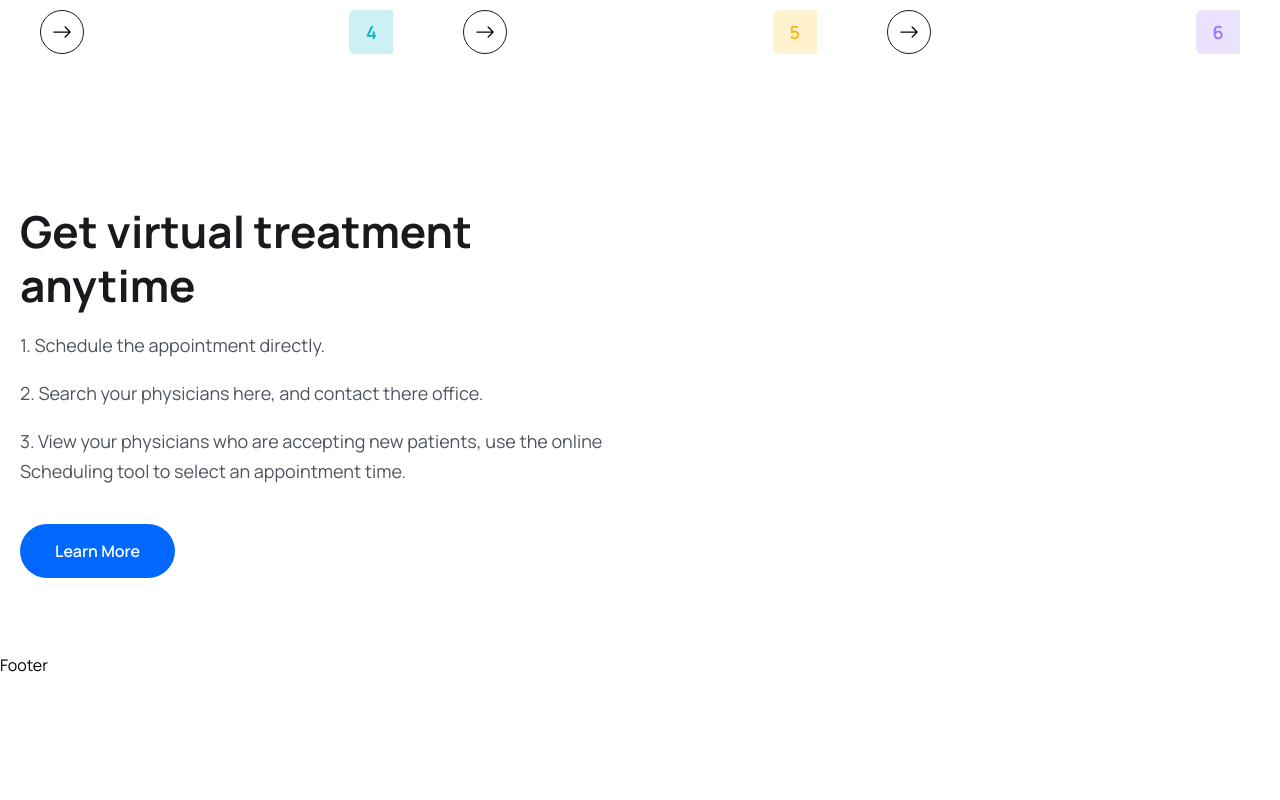
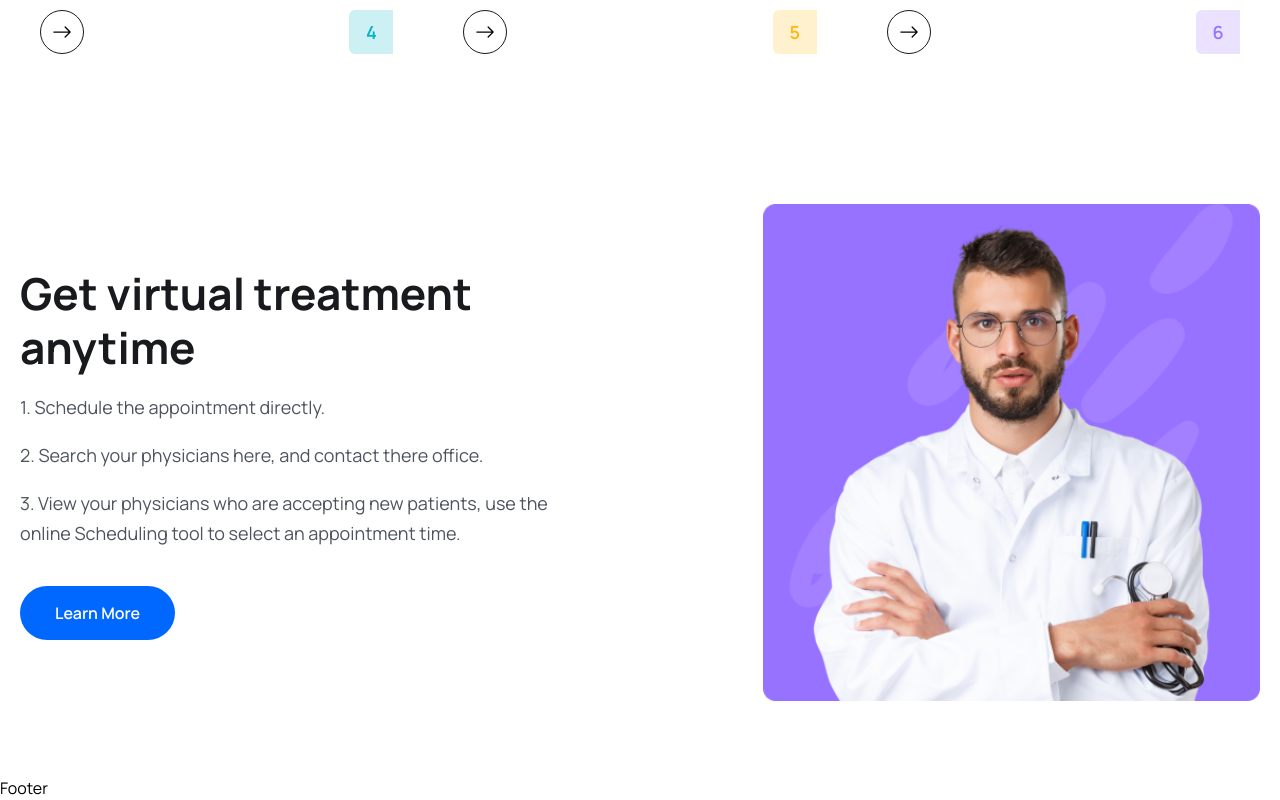
Before and after one commit to programmernizam/medicare, a React (Vite) app: page / in a window 1280 px wide. Shown: the part 2950-3750 px from the top of the page. Before the commit the page ends 3627 px from the top, so only its background shows below. Built offline with nearby package versions, Linux system fonts and the light colour scheme.

Commit message:
Feature section img added

```diff
--- a/src/pages/Home/FeatureSection.jsx
+++ b/src/pages/Home/FeatureSection.jsx
@@ -1,11 +1,11 @@
 import { Link } from "react-router-dom";
-
+import featureImg from "../../assets/images/feature-img.png";
 const FeatureSection = () => {
   return (
     <section>
       <div className="container">
         <div className="flex items-center justify-between flex-col lg:flex-row">
-          {/* Feature Content */}
+          {/* ======Feature Content======= */}
           <div className="xl:w-[670px]">
             <h2 className="heading">
               Get virtual treatment <br /> anytime
@@ -26,6 +26,10 @@ const FeatureSection = () => {
               <button className="btn">Learn More</button>
             </Link>
           </div>
+          {/* ======Feature Image====== */}
+          <div className="relative z-10 xl:w-[770px] flex justify-end mt-[50px] lg:mt-0">
+            <img src={featureImg} className="w-3/4" alt="" />
+          </div>
         </div>
       </div>
     </section>
```
